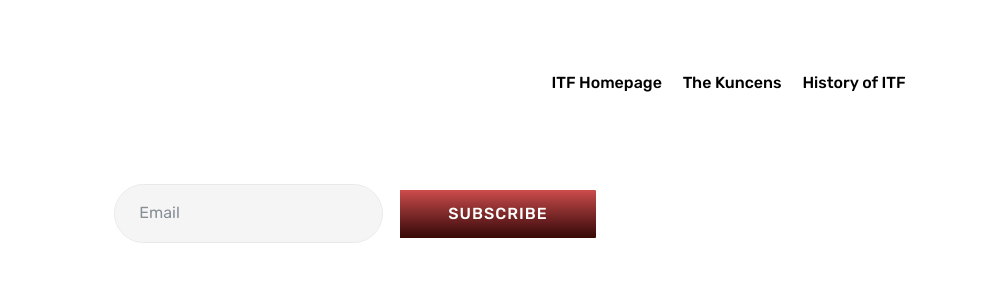
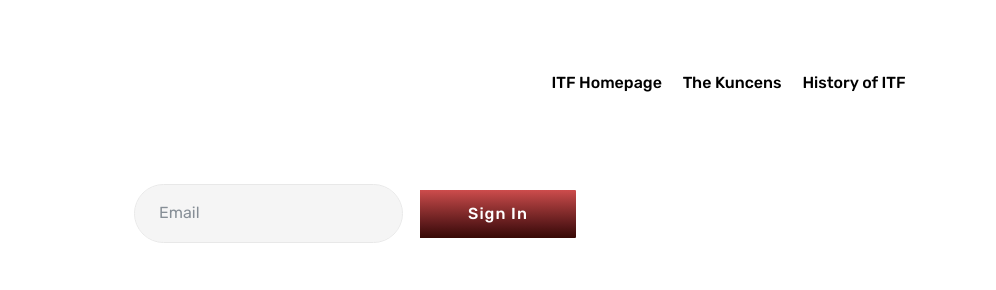
Before and after one commit to aldythsukapradja/ITF_Launch, a plain HTML site: page index.html in a window 1280 px wide. Shown: the top 290 px of the page, 284-1280 px from the left. Drawn offline with Linux system fonts and the light colour scheme; a web font is replaced by a local one.

Commit message:
Update index.html

```diff
--- a/index.html
+++ b/index.html
@@ -83,7 +83,7 @@
                 <form class="mbr-form" action="https://aldythsukapradja.github.io/Registration/" method="" data-form-title="Mobirise Form"><input type="hidden" data-form-email="true" value="3I5yBuLH/FZejn0dHQa1kDD6fJOIFZIB3D3LWUD41WJKRjdKVx5tt6/RfN6bk9LVPx5tGEcD+UMUc3T9gMMOaz7LRDxUiGY+0a58jMZdbfYTOU4ultCaOa4m9uxpP/i4">
                     <div class="mbr-subscribe input-group">
                         <input class="form-control" type="email" name="email" placeholder="Email" data-form-field="Email" required="" id="email-form3-5">
-                        <span class="input-group-btn"><button onclick="location.href='https://aldythsukapradja.github.io/Registration/'; type="" class="btn btn-primary display-4">SUBSCRIBE</button></span>
+                        <span class="input-group-btn"><button onclick="location.href='https://aldythsukapradja.github.io/Registration/'; type="submit" class="btn btn-primary display-4">Sign In</button></span>
                     </div>
                 </form>
             </div>
```
